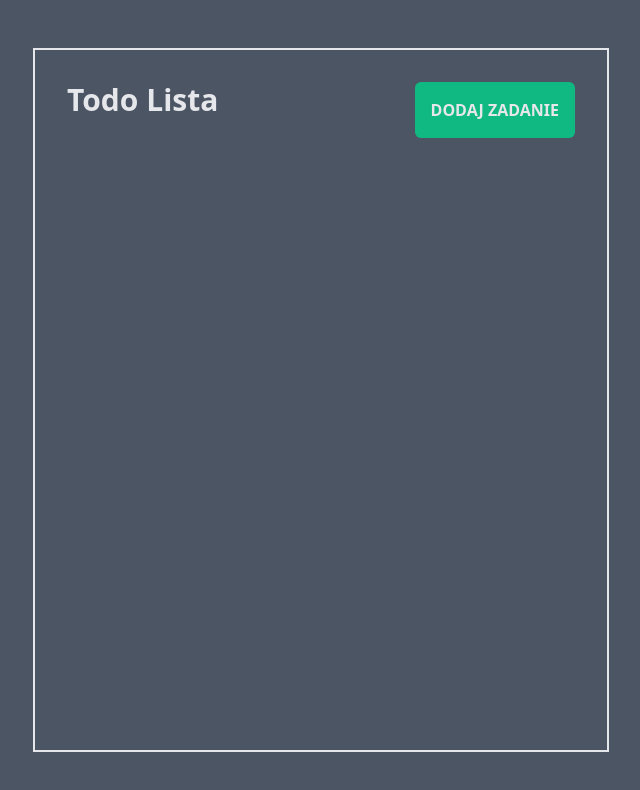
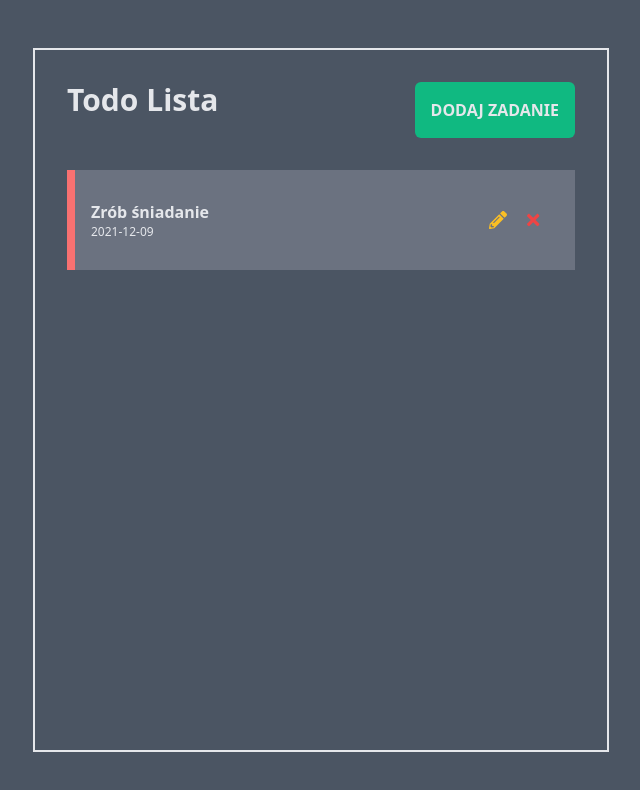
Before and after one commit to CubeStormPrivate/todo-app, a React (Create React App) app: page / in a window 1280 px wide. Shown: the top 790 px of the page, without its empty margins (319-959 px from the left). Built offline with nearby package versions, Linux system fonts and the light colour scheme.

Commit message:
Added updating tasks

```diff
--- a/package.json
+++ b/package.json
@@ -4,6 +4,9 @@
   "private": true,
   "dependencies": {
     "@craco/craco": "^6.4.2",
+    "@fortawesome/fontawesome-svg-core": "^1.2.36",
+    "@fortawesome/free-solid-svg-icons": "^5.15.4",
+    "@fortawesome/react-fontawesome": "^0.1.16",
     "@reduxjs/toolkit": "^1.6.2",
     "@testing-library/jest-dom": "^5.16.1",
     "@testing-library/react": "^11.2.7",
--- a/src/actions/task/delete.ts
+++ /dev/null
@@ -1,13 +0,0 @@
-import { TYPES } from './types';
-
-
-interface deleteProps {
-    id: number
-}
-
-export const store = (task: deleteProps): Object => ({
-    type: TYPES.DELETE,
-    payload: {
-        id: task.id
-    }
-});
--- a/src/actions/task/store.ts
+++ /dev/null
@@ -1,19 +0,0 @@
-import { TYPES } from './types';
-
-
-interface storeProps {
-    id: number,
-    name: string,
-    date: string,
-    isImportant: boolean
-}
-
-export const store = (task: storeProps): Object => ({
-    type: TYPES.STORE,
-    payload: {
-        id: task.id,
-        name: task.name,
-        date: task.date,
-        isImportant: task.isImportant
-    }
-});
--- a/src/actions/task/types.ts
+++ /dev/null
@@ -1,5 +0,0 @@
-export enum TYPES {
-    STORE,
-    UPDATE,
-    DELETE
-}
--- a/src/actions/task/update.ts
+++ /dev/null
@@ -1,19 +0,0 @@
-import { TYPES } from './types';
-
-
-interface updateProps {
-    id: number,
-    name: string,
-    date: string,
-    isImportant: boolean
-}
-
-export const store = (task: updateProps): Object => ({
-    type: TYPES.UPDATE,
-    payload: {
-        id: task.id,
-        name: task.name,
-        date: task.date,
-        isImportant: task.isImportant
-    }
-});
--- a/src/components/SingleTask.tsx
+++ b/src/components/SingleTask.tsx
@@ -1,6 +1,11 @@
 import * as React from 'react';
+import { useState } from 'react';
 
-import { Button } from './inc/Button';
+import { remove, updateIsImportant, update } from '../reducers/task';
+import { store } from '../store/store';
+
+import { IconButton } from './inc/IconButton';
+import { faTimes, faPencilAlt, faCheck } from '@fortawesome/free-solid-svg-icons';
 
 
 interface SingleTaskProps {
@@ -10,19 +15,87 @@ interface SingleTaskProps {
     isImportant: boolean
 }
 
-export const SingleTask: React.FC<SingleTaskProps> = ({ name, date, isImportant }) => {
+export const SingleTask: React.FC<SingleTaskProps> = ({ id, name, date, isImportant }) => {
+    const [isEditing, setIsEditing] = useState(false);
+    const [nameEdited, setNameEdited] = useState(name);
+    const [dateEdited, setDateEdited] = useState(date);
+
+
+    const handleRemoveTask = () => {
+        store.dispatch(remove({ id }));
+    }
+
+    const handleUpdateIsImportant = () => {
+        store.dispatch(updateIsImportant({ id }));
+    }
+
+    const handleChangeName = (name: string) => {
+        setNameEdited(name);
+    }
+
+    const handleChangeDate = (date: string) => {
+        setDateEdited(date);
+    }
+
+    const handleUpdate = () => {
+        setIsEditing(false);
+
+        store.dispatch(update({
+            id,
+            name: nameEdited,
+            date: dateEdited
+        }));
+    }
+
+
+
     return (
-        <div className={`w-full flex justify-between items-center gap-8 bg-gray-500 p-4 ${isImportant && 'border-l-4 border-red-400'}`}>
-            <div className="flex flex-col">
-                <span className="text-gray-200 font-bold uppercase"> {name} </span>
-                <span className="text-gray-200 text-xs uppercase"> {date} </span>
+        <div
+            onClick={handleUpdateIsImportant}
+            className={`w-full flex justify-between items-center gap-8 bg-gray-500 cursor-pointer p-4 ${isImportant && 'border-l-8 border-red-400'}`}
+        >
+            {isEditing ? (
+                <div className="flex flex-col gap-2">
+                    <input
+                        type="name"
+                        value={nameEdited}
+                        onChange={event => handleChangeName(event.target.value)}
+                    />
+
+                    <input
+                        type="date"
+                        value={dateEdited}
+                        onChange={event => handleChangeDate(event.target.value)}
+                    />
+                </div>
+            ) : (
+                <div className="flex flex-col">
+                    <span className="text-gray-200 font-bold" > {name} </span>
+                    <span className="text-gray-200 text-xs" > {dateEdited} </span>
+                </div>
+            )}
+
+            <div className="flex justify-center items-center gap-1 p-3">
+                {isEditing ? (
+                    <IconButton
+                        icon={faCheck}
+                        styles={'text-green-500'}
+                        handler={handleUpdate}
+                    />
+                ) : (
+                    <IconButton
+                        icon={faPencilAlt}
+                        styles={'text-yellow-400'}
+                        handler={() => setIsEditing(true)}
+                    />
+                )}
+
+                <IconButton
+                    icon={faTimes}
+                    styles={'text-red-500'}
+                    handler={handleRemoveTask}
+                />
             </div>
-
-            <Button
-                text="X"
-                styles="text-red-400"
-                handler={() => console.log('Removing')}
-            />
-        </div>
+        </div >
     );
 }
--- /dev/null
+++ b/src/components/inc/Checkbox.tsx
@@ -0,0 +1,27 @@
+import * as React from 'react';
+
+
+interface CheckboxProps {
+    name: string,
+    styles?: string,
+    value: string,
+    setValue: (value: boolean) => void
+}
+
+export const Checkbox: React.FC<CheckboxProps> = ({ name, styles, value, setValue }) => {
+    const uniqid = Date.now().toString(36) + Math.random().toString(36).substr(2);
+
+    return (
+        <div className="flex gap-2">
+            <label htmlFor={uniqid}> {name} </label>
+
+            <input
+                id={uniqid}
+                type="checkbox"
+                value={value}
+                className={`bg-gray-500 border-none ${styles}`}
+                onChange={event => setValue(event.target.checked)}
+            />
+        </div>
+    );
+}
--- /dev/null
+++ b/src/components/inc/IconButton.tsx
@@ -0,0 +1,24 @@
+import * as React from 'react';
+
+import { FontAwesomeIcon } from '@fortawesome/react-fontawesome';
+import { IconProp } from '@fortawesome/fontawesome-svg-core';
+
+
+interface IconButtonProps {
+    icon: IconProp,
+    styles?: string,
+    handler?: (param?: any) => void
+}
+
+export const IconButton: React.FC<IconButtonProps> = ({ icon, styles, handler }) => {
+    return (
+        <div
+            className={`${styles} text-lg font-bold uppercase rounded-md m-2`}
+            onClick={handler}
+        >
+            <FontAwesomeIcon
+                icon={icon}
+            />
+        </div>
+    );
+}
--- a/src/components/views/Create.tsx
+++ b/src/components/views/Create.tsx
@@ -6,27 +6,25 @@ import { create } from '../../reducers/task';
 import { store } from '../../store/store';
 
 import { Button } from '../inc/Button';
+import { Checkbox } from '../inc/Checkbox';
 import { Input } from '../inc/Input';
 
 
-interface CreateProps {
-
-}
-
-export const Create: React.FC<CreateProps> = () => {
+export const Create: React.FC = () => {
     const [name, setName] = useState('');
     const [date, setDate] = useState('');
-    const [isImportant, setIsImportant] = useState('');
+    const [isImportant, setIsImportant] = useState(false);
 
     const navigation = useNavigate();
 
     const handleSubmit = (event: React.FormEvent) => {
         event.preventDefault();
 
-        store.dispatch(create({
-            name, date, isImportant
-        }));
-        console.log('Zadanie zostało utworzone');
+        const id = Date.now().toString(36) + Math.random().toString(36).substr(2);;
+
+        store.dispatch(create({ id, name, date, isImportant }));
+
+        navigation('/');
     }
 
 
@@ -57,11 +55,10 @@ export const Create: React.FC<CreateProps> = () => {
                         setValue={setDate}
                     />
 
-                    <Input
-                        type="checkbox"
+                    <Checkbox
                         name="Ważne"
                         styles={''}
-                        value={isImportant}
+                        value={String(isImportant)}
                         setValue={setIsImportant}
                     />
 
--- a/src/components/views/Tasks.tsx
+++ b/src/components/views/Tasks.tsx
@@ -8,12 +8,6 @@ import { Button } from '../inc/Button';
 import { SingleTask } from '../SingleTask';
 
 
-// const TASKS = [
-//     { id: 0, name: 'Zrób śniadanie', date: 'Wtorek', isImportant: true },
-//     { id: 1, name: 'Zrób obiad', date: 'Środa', isImportant: false },
-//     { id: 2, name: 'Zrób kolacje', date: 'Czwartek', isImportant: false },
-//     { id: 3, name: 'Zrób podwieczorek', date: 'Piątek', isImportant: true },
-// ];
 interface TaskType {
     id: number,
     name: string,
@@ -21,16 +15,14 @@ interface TaskType {
     isImportant: boolean
 }
 
-interface TasksProps {
-
-}
+interface TasksProps { }
 
 export const Tasks: React.FC<TasksProps> = () => {
     const tasks = useSelector((state: RootState) => state.tasks);
 
     const navigation = useNavigate();
 
-    const TasksComponent = tasks.map((task: TaskType, i) => (
+    const TasksComponent = tasks.tasks.map((task: TaskType, i) => (
         <SingleTask key={i} {...task} />
     ));
 
--- a/src/reducers/task.ts
+++ b/src/reducers/task.ts
@@ -1,5 +1,5 @@
-import { AnyAction } from 'redux';
 import { createSlice } from '@reduxjs/toolkit'
+
 
 interface TaskType {
     id: number,
@@ -8,35 +8,45 @@ interface TaskType {
     isImportant: boolean
 }
 
+interface StateType {
+    tasks: TaskType[]
+}
+
 const taskSlice = createSlice({
-    name: 'task',
-    initialState: [],
+    name: 'tasks',
+    initialState: {
+        tasks: [
+            { id: 0, name: 'Zrób śniadanie', date: '2021-12-09', isImportant: true }
+        ]
+    },
     reducers: {
-        create: (state: TaskType[], action) => {
-            state.push(action.payload);
+        create: (state: StateType, action) => {
+            state.tasks = [...state.tasks, action.payload];
         },
-        remove: (state: TaskType[], action: AnyAction) => {
-            state.filter(task => task.id !== action.payload.id)
+        remove: (state: StateType, action) => {
+            state.tasks = state.tasks.filter(task => task.id !== action.payload.id);
+        },
+        updateIsImportant: (state: StateType, action) => {
+            state.tasks = state.tasks.filter(task => {
+                if (task.id === action.payload.id) {
+                    task.isImportant = !task.isImportant
+                }
+
+                return task
+            })
+        },
+        update: (state: StateType, action) => {
+            state.tasks = state.tasks.filter(task => {
+                if (task.id === action.payload.id) {
+                    task.name = action.payload.name
+                    task.date = action.payload.date
+                }
+
+                return task
+            })
         }
     }
 });
 
-export const { create, remove } = taskSlice.actions;
+export const { create, remove, updateIsImportant, update } = taskSlice.actions;
 export default taskSlice.reducer;
-
-
-
-// import { TYPES } from '../actions/task/types';
-
-// export const taskReducer = (state: TaskType[] = [], action: AnyAction) => {
-//     switch (action.type) {
-//         case TYPES.STORE:
-//             return [state, ...action.payload];
-
-//         case TYPES.DELETE:
-//             return state.filter((task: TaskType) => task.id !== action.payload.id)
-
-//         default:
-//             console.error('Ooops! Something went wrong!');
-//     }
-// }
```
Also changed, not shown: 1 other file (tests, documents, lock files or other folders).
